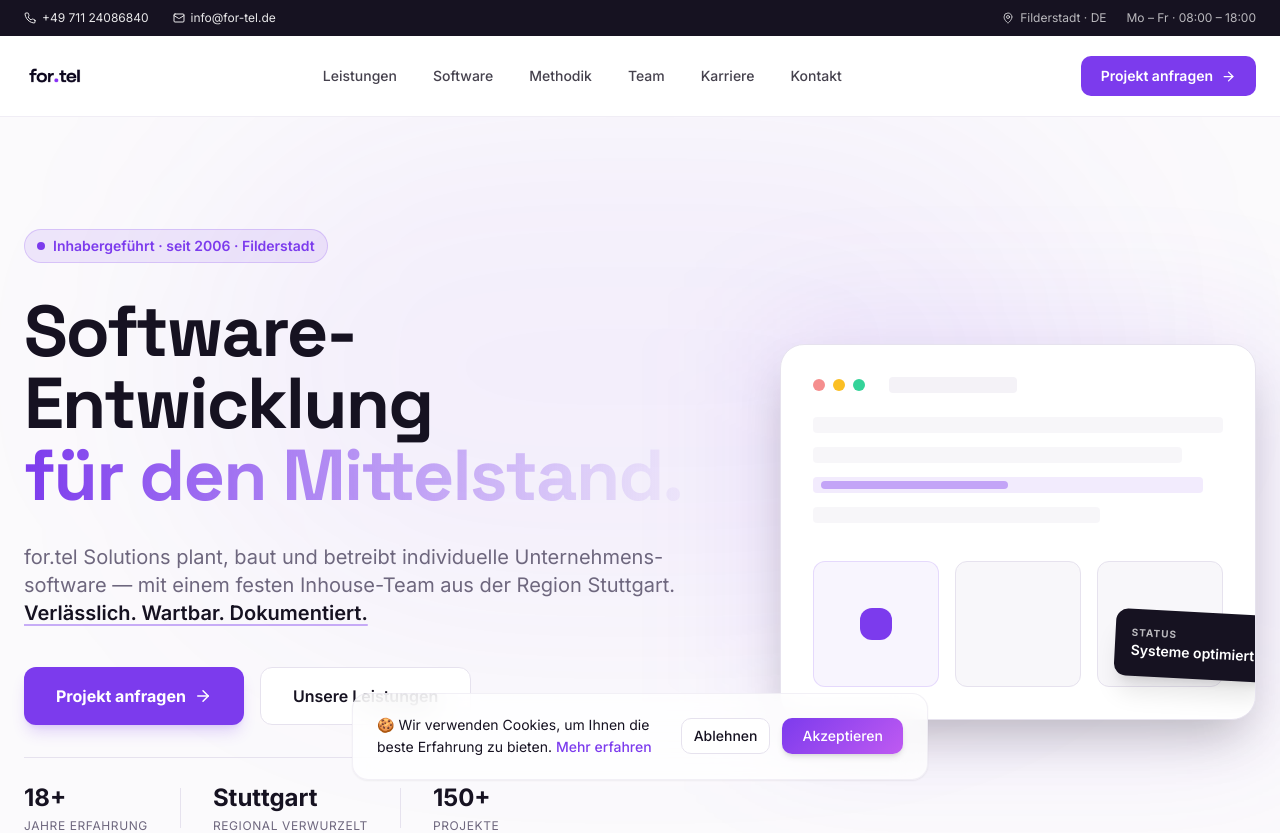
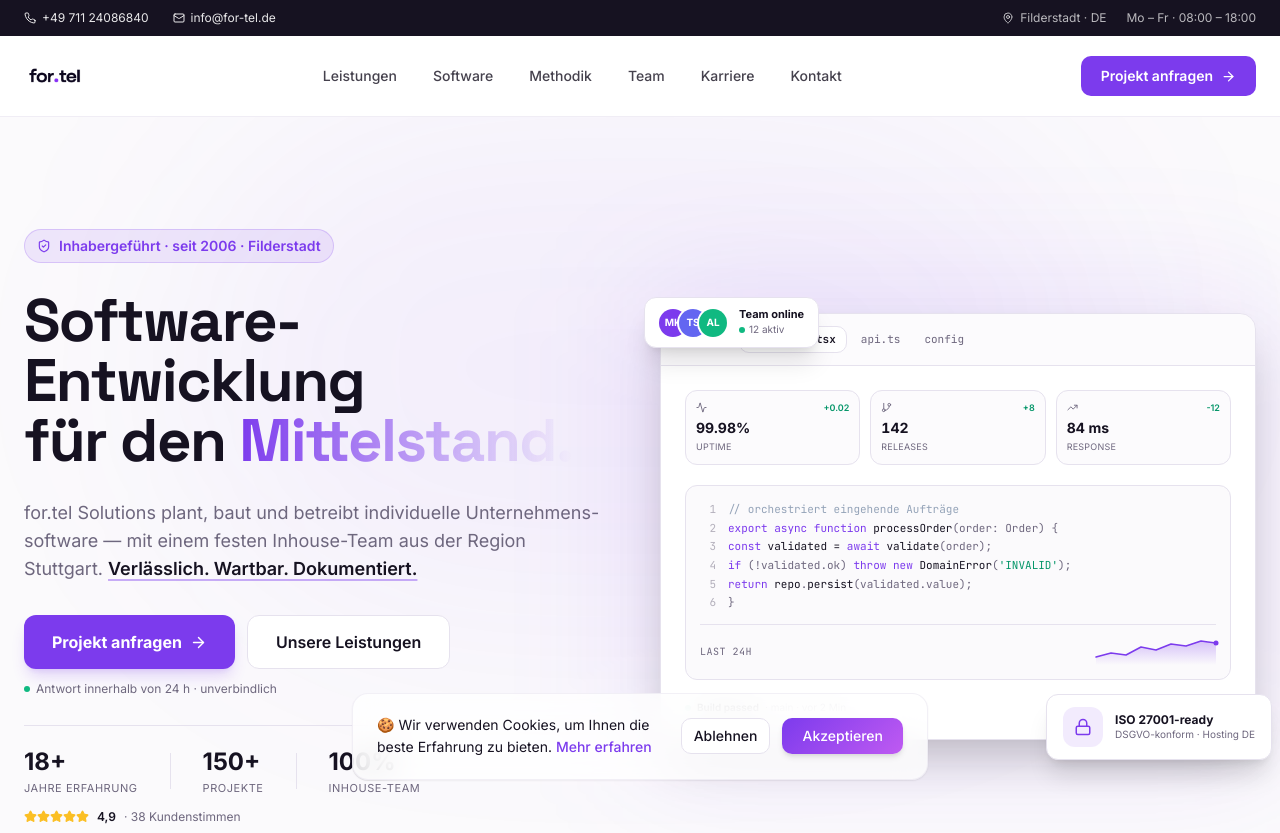
Before and after one commit to dvvvvv411/fortel, a React (Vite) app: page / in a window 1280 px wide. Shown: the top 833 px of the page. Built offline with nearby package versions, Linux system fonts and the light colour scheme; the HTML template or start-up script is replaced by a standard one.

Commit message:
Changes
Co-authored-by: dvvvvv411 <212236081+dvvvvv411@users.noreply.github.com>

```diff
--- a/src/components/landing-v2/HeroBento.tsx
+++ b/src/components/landing-v2/HeroBento.tsx
@@ -1,28 +1,30 @@
 import { Link } from 'react-router-dom';
-import { ArrowRight } from 'lucide-react';
+import { ArrowRight, ShieldCheck, Lock, TrendingUp, Activity, GitBranch, Star } from 'lucide-react';
 
 const HeroBento = () => {
   return (
-    <section className="relative w-full flex items-center justify-center bg-muted/40 pt-24 sm:pt-28 pb-20 sm:pb-24 px-4 sm:px-6 overflow-hidden">
-      {/* very subtle ambient glow */}
+    <section className="relative w-full flex items-center justify-center bg-muted/40 pt-24 sm:pt-28 pb-24 px-4 sm:px-6 overflow-hidden">
+      {/* ambient glow */}
       <div className="absolute top-0 left-1/2 -translate-x-1/2 w-[900px] h-[500px] rounded-full bg-primary/[0.06] blur-[120px] pointer-events-none" />
 
-      <div className="relative max-w-7xl w-full grid grid-cols-1 lg:grid-cols-12 gap-12 lg:gap-16 items-center">
-        {/* Content side */}
-        <div className="lg:col-span-7 space-y-8">
+      <div className="relative max-w-7xl w-full grid grid-cols-1 lg:grid-cols-12 gap-10 lg:gap-10 items-center">
+        {/* ─────────── LEFT: copy ─────────── */}
+        <div className="lg:col-span-6 space-y-7">
           <div className="hero-animate hero-animate-1 inline-flex items-center gap-2 px-3 py-1.5 rounded-full bg-primary/10 text-primary text-sm font-semibold border border-primary/20">
-            <span className="w-2 h-2 rounded-full bg-primary" />
+            <ShieldCheck size={14} />
             Inhabergeführt · seit 2006 · Filderstadt
           </div>
 
-          <h1 className="hero-animate hero-animate-2 font-display text-[2.75rem] sm:text-5xl lg:text-6xl xl:text-7xl font-extrabold text-foreground tracking-tight leading-[1.05]">
+          <h1 className="hero-animate hero-animate-2 font-display text-[2.5rem] sm:text-5xl lg:text-[3.5rem] xl:text-6xl font-extrabold text-foreground tracking-tight leading-[1.05]">
             Software-Entwicklung
-            <span className="block bg-clip-text text-transparent bg-gradient-to-r from-primary to-primary-glow">
-              für den Mittelstand.
+            <br />
+            für den{' '}
+            <span className="bg-clip-text text-transparent bg-gradient-to-r from-primary to-primary-glow">
+              Mittelstand.
             </span>
           </h1>
 
-          <p className="hero-animate hero-animate-3 text-lg sm:text-xl text-muted-foreground max-w-2xl leading-relaxed">
+          <p className="hero-animate hero-animate-3 text-base sm:text-lg text-muted-foreground max-w-xl leading-relaxed">
             for.tel Solutions plant, baut und betreibt individuelle Unternehmens­software —
             mit einem festen Inhouse-Team aus der Region Stuttgart.{' '}
             <span className="font-semibold text-foreground underline decoration-primary/40 decoration-2 underline-offset-4">
@@ -30,74 +32,184 @@ const HeroBento = () => {
             </span>
           </p>
 
-          <div className="hero-animate hero-animate-4 flex flex-wrap gap-4 pt-2">
+          <div className="hero-animate hero-animate-4 space-y-3 pt-1">
+            <div className="flex flex-wrap gap-3">
               <Link
                 to="/kontakt"
-              className="group inline-flex items-center gap-2 px-8 py-4 bg-primary text-primary-foreground font-bold rounded-xl hover:bg-primary/90 transition-all shadow-lg shadow-primary/20"
+                className="group inline-flex items-center gap-2 px-7 py-3.5 bg-primary text-primary-foreground font-bold rounded-xl hover:bg-primary/90 transition-all shadow-lg shadow-primary/20"
               >
                 Projekt anfragen
-              <ArrowRight size={18} className="transition-transform group-hover:translate-x-1" />
+                <ArrowRight size={17} className="transition-transform group-hover:translate-x-1" />
               </Link>
               <Link
                 to="/leistungen"
-              className="inline-flex items-center px-8 py-4 bg-background text-foreground font-semibold rounded-xl border border-border hover:bg-muted transition-all"
+                className="inline-flex items-center px-7 py-3.5 bg-background text-foreground font-semibold rounded-xl border border-border hover:bg-muted transition-all"
               >
                 Unsere Leistungen
               </Link>
             </div>
+            <p className="text-xs text-muted-foreground flex items-center gap-1.5">
+              <span className="h-1.5 w-1.5 rounded-full bg-emerald-500" />
+              Antwort innerhalb von 24 h · unverbindlich
+            </p>
+          </div>
 
-          <div className="hero-animate hero-animate-5 flex items-center gap-8 pt-6 border-t border-border">
+          <div className="hero-animate hero-animate-5 pt-5 border-t border-border space-y-3">
+            <div className="flex items-center gap-6 sm:gap-8">
               <div>
-              <p className="text-2xl font-bold text-foreground">18+</p>
-              <p className="text-xs text-muted-foreground uppercase tracking-wider mt-1">Jahre Erfahrung</p>
+                <p className="text-xl sm:text-2xl font-bold text-foreground">18+</p>
+                <p className="text-[11px] text-muted-foreground uppercase tracking-wider mt-0.5">Jahre Erfahrung</p>
               </div>
-            <div className="w-px h-10 bg-border" />
+              <div className="w-px h-9 bg-border" />
               <div>
-              <p className="text-2xl font-bold text-foreground">Stuttgart</p>
-              <p className="text-xs text-muted-foreground uppercase tracking-wider mt-1">Regional verwurzelt</p>
+                <p className="text-xl sm:text-2xl font-bold text-foreground">150+</p>
+                <p className="text-[11px] text-muted-foreground uppercase tracking-wider mt-0.5">Projekte</p>
               </div>
-            <div className="w-px h-10 bg-border hidden sm:block" />
+              <div className="w-px h-9 bg-border hidden sm:block" />
               <div className="hidden sm:block">
-              <p className="text-2xl font-bold text-foreground">150+</p>
-              <p className="text-xs text-muted-foreground uppercase tracking-wider mt-1">Projekte</p>
+                <p className="text-xl sm:text-2xl font-bold text-foreground">100%</p>
+                <p className="text-[11px] text-muted-foreground uppercase tracking-wider mt-0.5">Inhouse-Team</p>
+              </div>
+            </div>
+            <div className="flex items-center gap-2 text-xs text-muted-foreground">
+              <div className="flex">
+                {[...Array(5)].map((_, i) => (
+                  <Star key={i} size={13} className="fill-amber-400 text-amber-400" />
+                ))}
+              </div>
+              <span className="font-semibold text-foreground">4,9</span>
+              <span>· 38 Kundenstimmen</span>
             </div>
           </div>
         </div>
 
-        {/* Visual side */}
-        <div className="lg:col-span-5 relative">
-          <div className="absolute -inset-4 bg-primary/10 rounded-3xl blur-3xl pointer-events-none" />
-          <div className="relative bg-background rounded-3xl border border-border shadow-2xl p-6 sm:p-8 overflow-hidden">
-            {/* Window chrome */}
-            <div className="flex items-center gap-2 mb-6">
-              <div className="w-3 h-3 rounded-full bg-destructive/60" />
-              <div className="w-3 h-3 rounded-full bg-amber-400" />
-              <div className="w-3 h-3 rounded-full bg-emerald-400" />
-              <div className="ml-4 h-4 w-32 bg-muted rounded" />
+        {/* ─────────── RIGHT: dashboard mock ─────────── */}
+        <div className="lg:col-span-6 relative">
+          <div className="absolute -inset-6 bg-primary/10 rounded-[2rem] blur-3xl pointer-events-none" />
+
+          {/* team online floating card – top left */}
+          <div className="hidden sm:flex absolute -top-4 -left-4 z-20 items-center gap-3 bg-background border border-border rounded-xl shadow-xl px-3.5 py-2.5">
+            <div className="flex -space-x-2">
+              {[
+                { i: 'MK', c: 'bg-primary' },
+                { i: 'TS', c: 'bg-indigo-500' },
+                { i: 'AL', c: 'bg-emerald-500' },
+              ].map((a) => (
+                <div
+                  key={a.i}
+                  className={`w-7 h-7 rounded-full ${a.c} text-white text-[10px] font-bold flex items-center justify-center ring-2 ring-background`}
+                >
+                  {a.i}
                 </div>
-
-            {/* Abstract code/UI rows */}
-            <div className="space-y-3.5">
-              <div className="h-4 w-full bg-muted/70 rounded" />
-              <div className="h-4 w-[90%] bg-muted/70 rounded" />
-              <div className="h-4 w-[95%] bg-primary/10 rounded flex items-center px-2">
-                <div className="h-2 w-1/2 bg-primary/40 rounded" />
+              ))}
             </div>
-              <div className="h-4 w-[70%] bg-muted/70 rounded" />
-
-              <div className="grid grid-cols-3 gap-4 pt-6">
-                <div className="aspect-square rounded-xl bg-primary/5 border border-primary/15 flex items-center justify-center">
-                  <div className="w-8 h-8 rounded-lg bg-primary" />
-                </div>
-                <div className="aspect-square rounded-xl bg-muted/60 border border-border" />
-                <div className="aspect-square rounded-xl bg-muted/60 border border-border" />
+            <div className="text-left">
+              <p className="text-[11px] font-bold text-foreground leading-tight">Team online</p>
+              <p className="text-[10px] text-muted-foreground flex items-center gap-1">
+                <span className="h-1.5 w-1.5 rounded-full bg-emerald-500" /> 12 aktiv
+              </p>
             </div>
           </div>
 
-            {/* Floating status badge */}
-            <div className="absolute bottom-10 -right-3 sm:-right-4 bg-foreground text-background p-4 rounded-xl shadow-xl rotate-3">
-              <p className="text-[10px] opacity-70 uppercase font-bold tracking-widest">Status</p>
-              <p className="text-sm font-semibold">Systeme optimiert</p>
+          <div className="relative bg-background rounded-2xl border border-border shadow-2xl overflow-hidden">
+            {/* window chrome + tabs */}
+            <div className="flex items-center gap-3 px-4 py-3 border-b border-border bg-muted/30">
+              <div className="flex items-center gap-1.5">
+                <div className="w-2.5 h-2.5 rounded-full bg-destructive/50" />
+                <div className="w-2.5 h-2.5 rounded-full bg-amber-400/80" />
+                <div className="w-2.5 h-2.5 rounded-full bg-emerald-400/80" />
+              </div>
+              <div className="flex items-center gap-1 ml-2 text-[11px] font-mono">
+                <span className="px-2.5 py-1 rounded-md bg-background border border-border text-foreground font-semibold">
+                  dashboard.tsx
+                </span>
+                <span className="px-2.5 py-1 text-muted-foreground">api.ts</span>
+                <span className="px-2.5 py-1 text-muted-foreground hidden sm:inline">config</span>
+              </div>
+            </div>
+
+            <div className="p-5 sm:p-6 space-y-5">
+              {/* KPI row */}
+              <div className="grid grid-cols-3 gap-2.5">
+                {[
+                  { label: 'Uptime', value: '99.98%', icon: Activity, trend: '+0.02' },
+                  { label: 'Releases', value: '142', icon: GitBranch, trend: '+8' },
+                  { label: 'Response', value: '84 ms', icon: TrendingUp, trend: '-12' },
+                ].map((k) => (
+                  <div key={k.label} className="rounded-lg border border-border bg-muted/30 p-2.5">
+                    <div className="flex items-center justify-between mb-1">
+                      <k.icon size={11} className="text-muted-foreground" />
+                      <span className="text-[9px] font-semibold text-emerald-600">{k.trend}</span>
+                    </div>
+                    <p className="text-sm font-bold text-foreground tabular-nums">{k.value}</p>
+                    <p className="text-[9px] text-muted-foreground uppercase tracking-wide mt-0.5">{k.label}</p>
+                  </div>
+                ))}
+              </div>
+
+              {/* code block */}
+              <div className="rounded-lg bg-muted/40 border border-border p-3.5 font-mono text-[11px] leading-[1.7]">
+                {[
+                  { n: 1, c: <><span className="text-slate-400">// orchestriert eingehende Aufträge</span></> },
+                  { n: 2, c: <><span className="text-violet-600">export async</span> <span className="text-violet-600">function</span> <span className="text-foreground">processOrder</span><span className="text-muted-foreground">(order: Order) {'{'}</span></> },
+                  { n: 3, c: <><span className="text-muted-foreground">  </span><span className="text-violet-600">const</span> <span className="text-foreground">validated</span> = <span className="text-violet-600">await</span> <span className="text-foreground">validate</span><span className="text-muted-foreground">(order);</span></> },
+                  { n: 4, c: <><span className="text-muted-foreground">  </span><span className="text-violet-600">if</span> <span className="text-muted-foreground">(!validated.ok) </span><span className="text-violet-600">throw new</span> <span className="text-foreground">DomainError</span><span className="text-muted-foreground">(</span><span className="text-emerald-600">'INVALID'</span><span className="text-muted-foreground">);</span></> },
+                  { n: 5, c: <><span className="text-muted-foreground">  </span><span className="text-violet-600">return</span> <span className="text-foreground">repo</span><span className="text-muted-foreground">.</span><span className="text-foreground">persist</span><span className="text-muted-foreground">(validated.value);</span></> },
+                  { n: 6, c: <span className="text-muted-foreground">{'}'}</span> },
+                ].map((l) => (
+                  <div key={l.n} className="flex gap-3">
+                    <span className="text-muted-foreground/50 w-4 text-right select-none">{l.n}</span>
+                    <span className="flex-1 truncate">{l.c}</span>
+                  </div>
+                ))}
+
+                {/* sparkline */}
+                <div className="mt-3 pt-3 border-t border-border flex items-center justify-between">
+                  <span className="text-[10px] text-muted-foreground uppercase tracking-wider">Last 24h</span>
+                  <svg width="120" height="28" viewBox="0 0 120 28" className="overflow-visible">
+                    <defs>
+                      <linearGradient id="spark" x1="0" x2="0" y1="0" y2="1">
+                        <stop offset="0%" stopColor="hsl(262 83% 58%)" stopOpacity="0.3" />
+                        <stop offset="100%" stopColor="hsl(262 83% 58%)" stopOpacity="0" />
+                      </linearGradient>
+                    </defs>
+                    <path
+                      d="M0,20 L15,16 L30,18 L45,10 L60,13 L75,7 L90,9 L105,4 L120,6 L120,28 L0,28 Z"
+                      fill="url(#spark)"
+                    />
+                    <path
+                      d="M0,20 L15,16 L30,18 L45,10 L60,13 L75,7 L90,9 L105,4 L120,6"
+                      fill="none"
+                      stroke="hsl(262 83% 58%)"
+                      strokeWidth="1.5"
+                      strokeLinecap="round"
+                      strokeLinejoin="round"
+                    />
+                    <circle cx="120" cy="6" r="2.5" fill="hsl(262 83% 58%)" />
+                  </svg>
+                </div>
+              </div>
+
+              {/* status footer */}
+              <div className="flex items-center justify-between text-[10px] text-muted-foreground">
+                <div className="flex items-center gap-1.5">
+                  <span className="h-1.5 w-1.5 rounded-full bg-emerald-500 animate-pulse" />
+                  <span className="font-semibold text-foreground">Build passed</span>
+                  <span>· main · vor 2 Min</span>
+                </div>
+                <span className="font-mono">CI/CD aktiv</span>
+              </div>
+            </div>
+          </div>
+
+          {/* compliance floating card – bottom right */}
+          <div className="hidden sm:flex absolute -bottom-5 -right-4 z-20 items-center gap-3 bg-background border border-border rounded-xl shadow-xl px-4 py-3">
+            <div className="w-10 h-10 rounded-lg bg-primary/10 flex items-center justify-center">
+              <Lock size={18} className="text-primary" />
+            </div>
+            <div className="text-left">
+              <p className="text-xs font-bold text-foreground leading-tight">ISO 27001-ready</p>
+              <p className="text-[10px] text-muted-foreground">DSGVO-konform · Hosting DE</p>
             </div>
           </div>
         </div>
```
Lines whose indentation alone changed are shown as unchanged.
